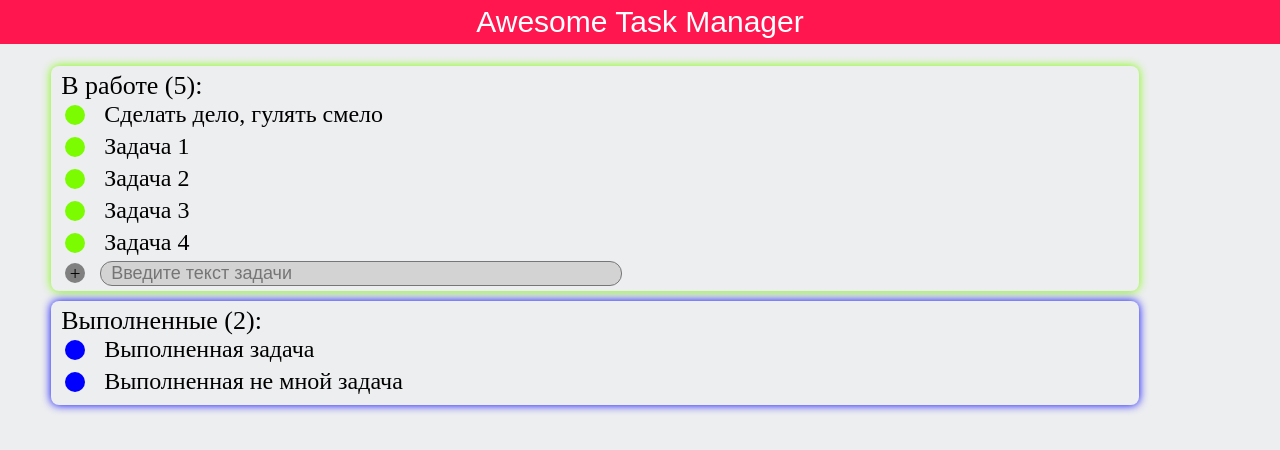
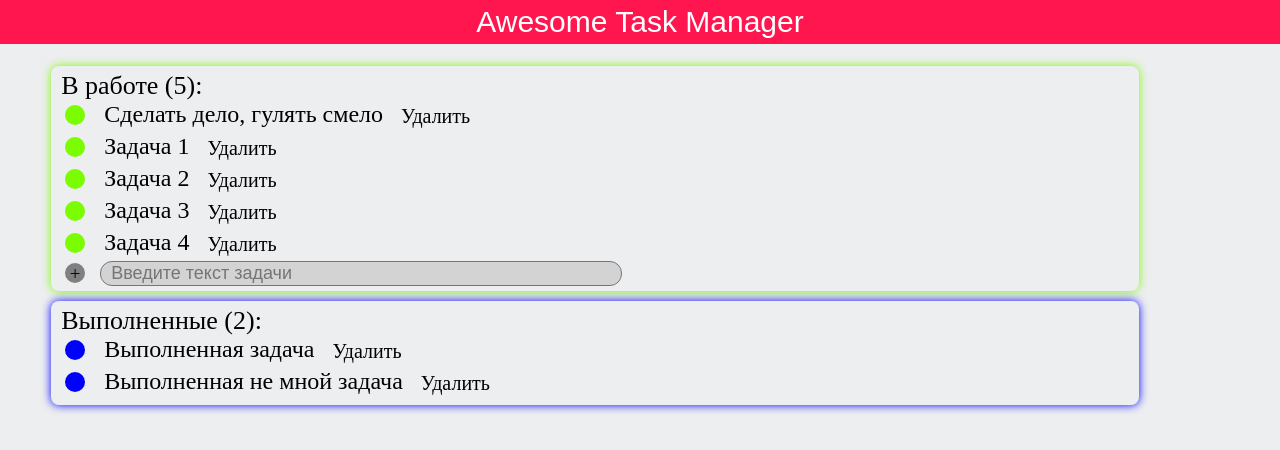
Before and after one commit to toxoxa/task-manager, an Angular app: page / in a window 1280 px wide. Shown: the top 450 px of the page. Built offline with nearby package versions, Linux system fonts and the light colour scheme.

Commit message:
Удаление задач

```diff
--- a/src/app/task/task.component.css
+++ b/src/app/task/task.component.css
@@ -29,3 +29,15 @@
 .tasl_label__done {
   text-decoration:line-through
 }
+.task__remove_button {
+  display: inline-block;
+  font-size: 20px;
+  vertical-align: super;
+  margin-left: 10px;
+  cursor: pointer;
+  border-radius: 10px;
+  padding: 0 8px;
+}
+.task__remove_button:hover {
+  box-shadow: 0 0 5px #ff164e;
+}
--- a/src/app/task/task.component.html
+++ b/src/app/task/task.component.html
@@ -1,4 +1,5 @@
 <div [ngClass]="'task__container'">
   <div [ngClass]="{task_button: true, task_button__in_work: !done, task_button__done: done}" (click)="onClick()"></div>
   <div [ngClass]="{task_label: true, task_label__done: done}">{{ text }}</div>
+  <div [ngClass]="'task__remove_button'" (click)="onDelete()">Удалить</div>
 </div>
--- a/src/app/task/task.component.ts
+++ b/src/app/task/task.component.ts
@@ -15,6 +15,7 @@ export class TaskComponent {
   @Input() id: string;
 
   @Output() Clicked = new EventEmitter<string>();
+  @Output() Deleted = new EventEmitter<string>();
 
   onClick() {
     if (this.done) {
@@ -24,4 +25,9 @@ export class TaskComponent {
     console.log(`task ${this.text} with id ${this.id} done`);
     this.Clicked.emit(this.id);
   }
+
+  onDelete() {
+    console.log(`task ${this.text} with id ${this.id} deleted`);
+    this.Deleted.emit(this.id);
+  }
 }
--- a/src/app/taskboard/taskboard.component.html
+++ b/src/app/taskboard/taskboard.component.html
@@ -2,13 +2,14 @@
   <div [ngClass]="'taskboard__in_work'">
     <div [ngClass]="'taskboard__label'">В работе ({{ jobsInWork.length }}):</div>
     <div [ngClass]="'taskboard__task_container'">
-      <ng-template ngFor let-job [ngForOf]="jobsInWork">
+      <ng-template ngFor let-job [ngForOf]="jobsInWork" let-index="index">
         <div *ngIf="!job.done">
           <app-task
             [text]="job.text"
             [done]="job.done"
             [id]="job.id"
-            (Clicked)="onClick($event)">
+            (Clicked)="onClick($event)"
+            (Deleted)="DeleteTask(index, job.done)">
           </app-task>
         </div>
       </ng-template>
@@ -26,7 +27,8 @@
           <app-task
             [text]="job.text"
             [done]="job.done"
-            [id]="job.id">
+            [id]="job.id"
+            (Deleted)="DeleteTask(index, job.done)">
           </app-task>
         </div>
       </ng-template>
--- a/src/app/taskboard/taskboard.component.ts
+++ b/src/app/taskboard/taskboard.component.ts
@@ -79,4 +79,12 @@ export class TaskboardComponent {
       id: guid()
     });
   }
+
+  DeleteTask(id, done) {
+    if (done) {
+      this.jobsDone.splice(id, 1);
+    } else {
+      this.jobsInWork.splice(id, 1);
+    }
+  }
 }
```
